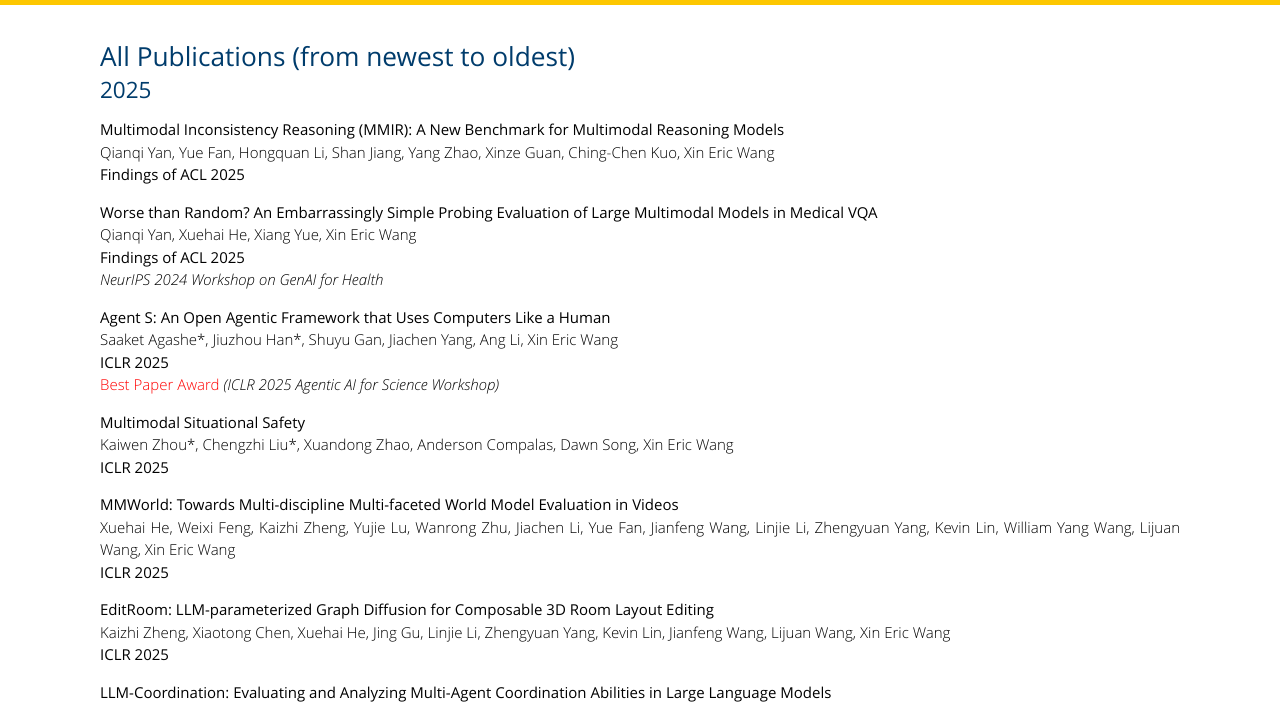
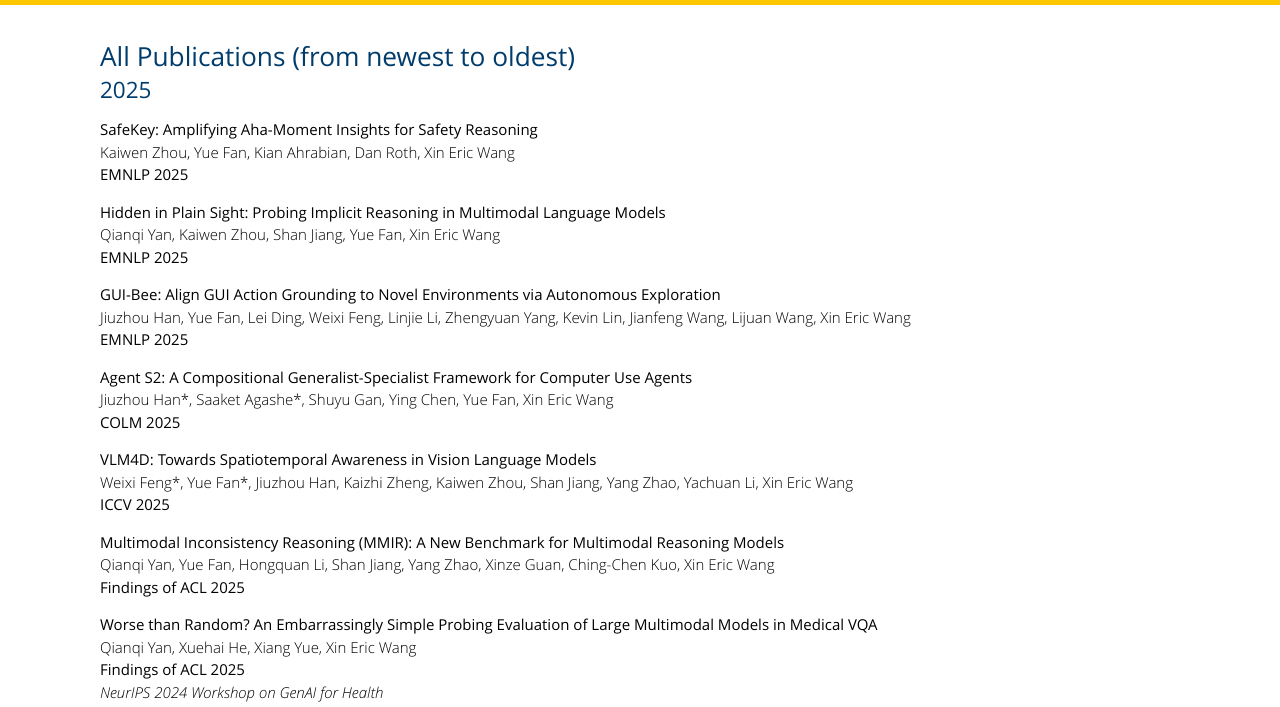
Before and after one commit to eric-ai-lab/eric-ai-lab.github.io, a plain HTML site: page publications.html in a window 1280 px wide. Shown: the part 48-755 px from the top of the page. Drawn offline with nearby package versions, Linux system fonts and the light colour scheme.

Commit message:
update pub

```diff
--- a/publications.html
+++ b/publications.html
@@ -74,13 +74,52 @@
                 <p><ul class="ul-paper">
                     <li class="li-paper">
                         <span class="title">
+                            SafeKey: Amplifying Aha-Moment Insights for Safety Reasoning</span>
+                        <span>Kaiwen Zhou, Yue Fan, Kian Ahrabian, Dan Roth, Xin Eric Wang</span>
+                        <span>
+                            <b>EMNLP 2025</b>
+                        </span>
+                    </li>
+                    <li class="li-paper">
+                        <span class="title">
+                            Hidden in Plain Sight: Probing Implicit Reasoning in Multimodal Language Models</span>
+                        <span>Qianqi Yan, Kaiwen Zhou, Shan Jiang, Yue Fan, Xin Eric Wang</span>
+                        <span>
+                            <b>EMNLP 2025</b>
+                        </span>
+                    </li>
+                    <li class="li-paper">
+                        <span class="title">
+                            GUI-Bee: Align GUI Action Grounding to Novel Environments via Autonomous Exploration</span>
+                        <span>Jiuzhou Han, Yue Fan, Lei Ding, Weixi Feng, Linjie Li, Zhengyuan Yang, Kevin Lin, Jianfeng Wang, Lijuan Wang, Xin Eric Wang</span>
+                        <span>
+                            <b>EMNLP 2025</b>
+                        </span>
+                    </li>
+                    <li class="li-paper">
+                        <span class="title">
+                            Agent S2: A Compositional Generalist-Specialist Framework for Computer Use Agents</span>
+                        <span>Jiuzhou Han*, Saaket Agashe*, Shuyu Gan, Ying Chen, Yue Fan, Xin Eric Wang</span>
+                        <span>
+                            <b>COLM 2025</b>
+                        </span>
+                    </li>
+                    <li class="li-paper">
+                        <span class="title">
+                            VLM4D: Towards Spatiotemporal Awareness in Vision Language Models</span>
+                        <span>Weixi Feng*, Yue Fan*, Jiuzhou Han, Kaizhi Zheng, Kaiwen Zhou, Shan Jiang, Yang Zhao, Yachuan Li, Xin Eric Wang</span>
+                        <span>
+                            <b>ICCV 2025</b>
+                        </span>
+                    </li>
+                    <li class="li-paper">
+                        <span class="title">
                             Multimodal Inconsistency Reasoning (MMIR): A New Benchmark for Multimodal Reasoning Models</span>
                         <span>Qianqi Yan, Yue Fan, Hongquan Li, Shan Jiang, Yang Zhao, Xinze Guan, Ching-Chen Kuo, Xin Eric Wang</span>
                         <span>
                             <b>Findings of ACL 2025</b>
                         </span>
                     </li>
-
                     <li class="li-paper">
                         <span class="title">
                             Worse than Random? An Embarrassingly Simple Probing Evaluation of Large Multimodal Models in Medical VQA</span>
@@ -90,7 +129,6 @@
                             <em>NeurIPS 2024 Workshop on GenAI for Health</em>
                         </span>
                     </li>
-
                     <li class="li-paper">
                         <span class="title">
                             Agent S: An Open Agentic Framework that Uses Computers Like a Human</span>
```
